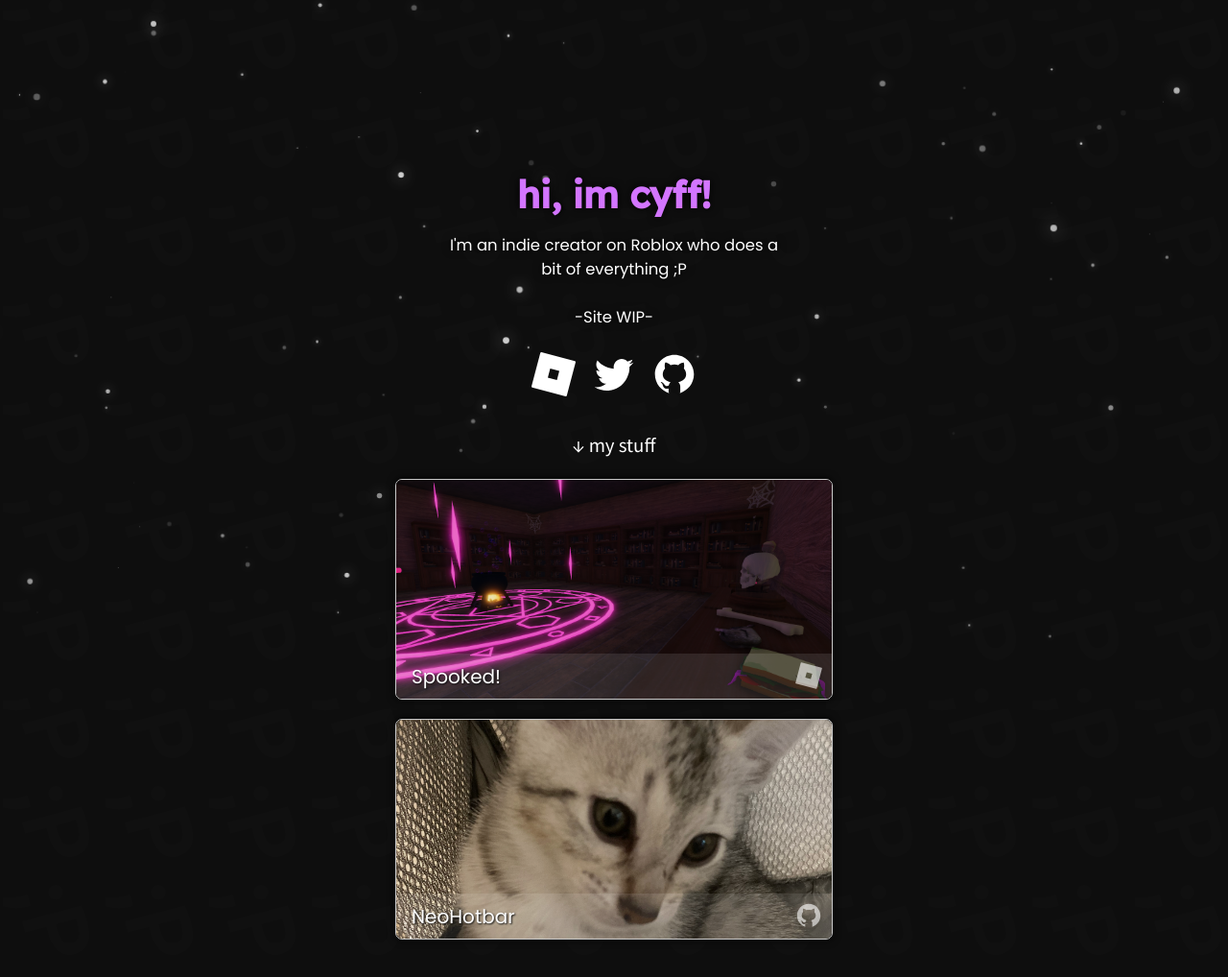
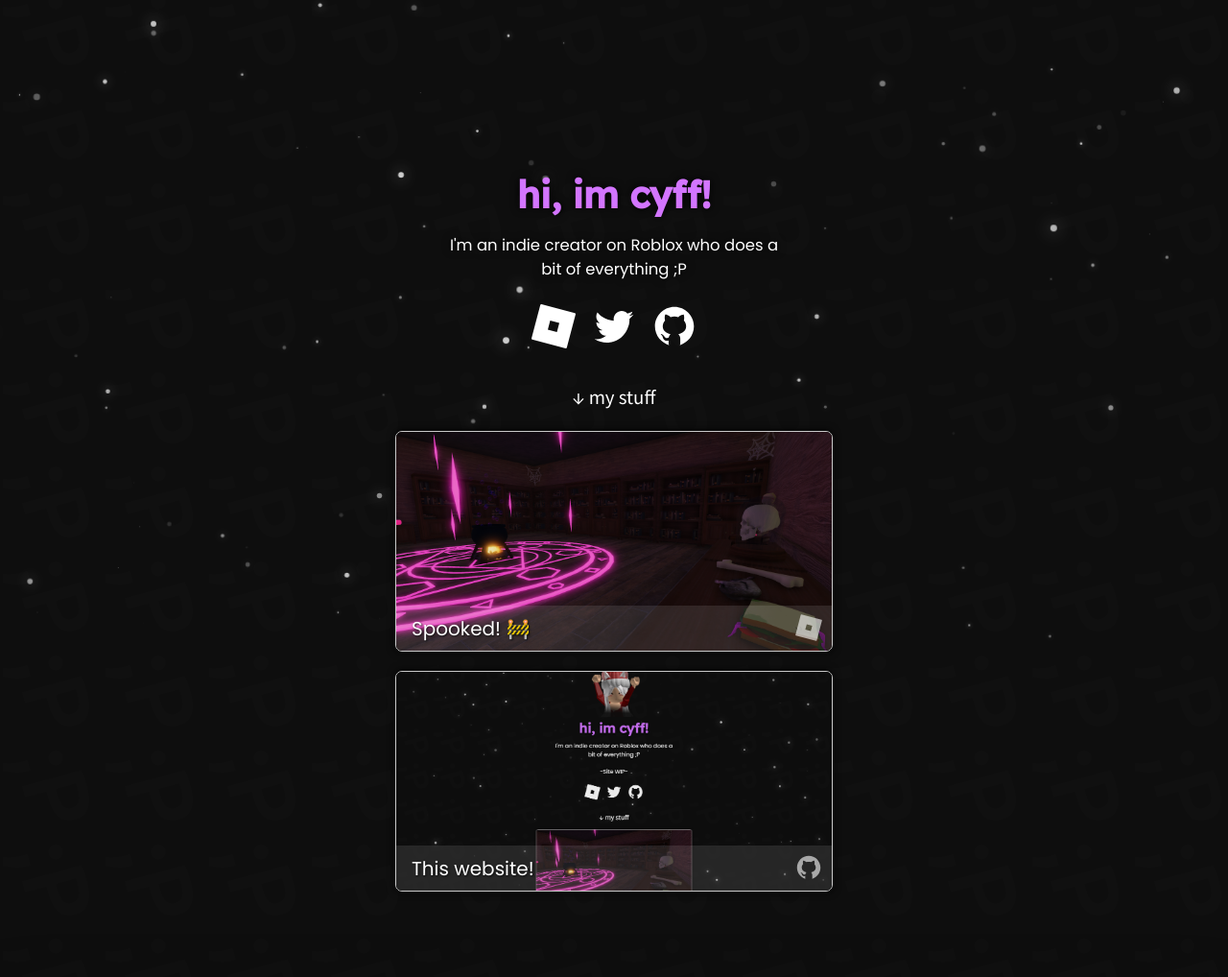
Before and after one commit to ImAvafe/imavafe.github.io-v1, a plain HTML site: page index.html in a window 1280 px wide. Shown: the part 112-1130 px from the top of the page at 96% size. Drawn offline with Linux system fonts and the light colour scheme; no server answers.

Commit message:
bring site out of wip

```diff
--- a/index.html
+++ b/index.html
@@ -35,7 +35,7 @@
             <div id="avatar"></div>
             <div class="intro">
                 <h1 id="title">hi, im cyff!</h1>
-                <p class="mydesc">I'm an indie creator on Roblox who does a bit of everything ;P <br><br>-Site WIP-</p>
+                <p class="mydesc">I'm an indie creator on Roblox who does a bit of everything ;P</p>
                 <div class="socials">
                     <a href="https://www.roblox.com/users/144146784" target="_blank"><svg><use xlink:href="#icon-roblox"></svg></a>
                     <a href="https://www.twitter.com/cyphical" target="_blank"><svg><use xlink:href="#icon-twitter"></svg></a>
@@ -47,15 +47,14 @@
                     <button href="">↓ my stuff</button>
                     <!-- <button href="">↓ my stuff <svg><use xlink:href="#icon-star"></svg></button> -->
                     <div class="category-content">
-                        <a class="project-listing" href="" target="_blank">
+                        <a class="project-listing" target="_blank">
                             <div class="thumbnail" style="background-image: url(/Assets/WitchRoom.png);"></div>
-                            <h3>Spooked! <svg><use xlink:href="#icon-roblox"></use></svg></h3>
+                            <h3>Spooked! 🚧 <svg><use xlink:href="#icon-roblox"></use></svg></h3>
                         </a>
-                        <a class="project-listing" href="" target="_blank">
-                            <div class="thumbnail" style="background-image: url(/Assets/MyKitty.jpeg);"></div>
-                            <h3>NeoHotbar <svg><use xlink:href="#icon-github"></use></svg></h3>
+                        <a class="project-listing" href="https://github.com/cyphical/cyphical.github.io" target="_blank">
+                            <div class="thumbnail" style="background-image: url(/Assets/MyWebsite.png);"></div>
+                            <h3>This website! <svg><use xlink:href="#icon-github"></use></svg></h3>
                         </a>
-
                     </div>
                 </div>
             </div>
```
Also changed, not shown: Assets/MyWebsite.png (added).
